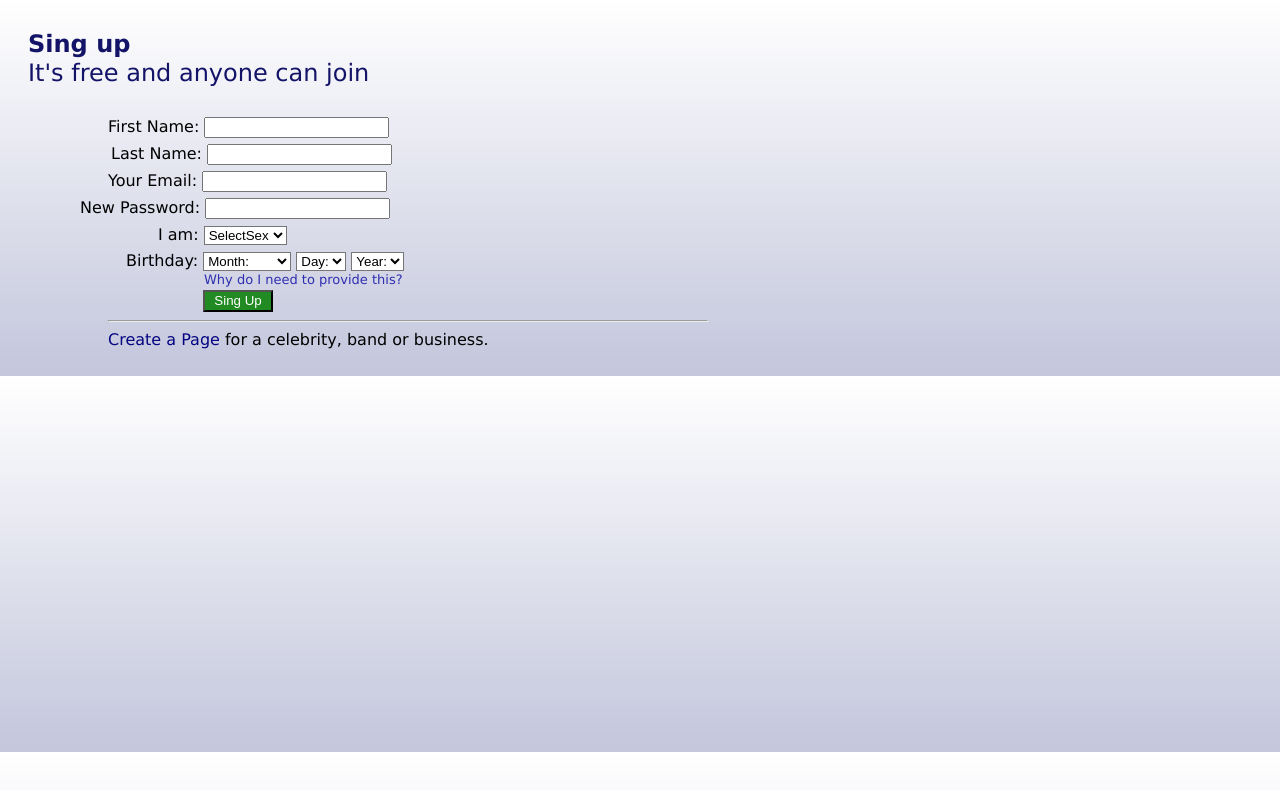
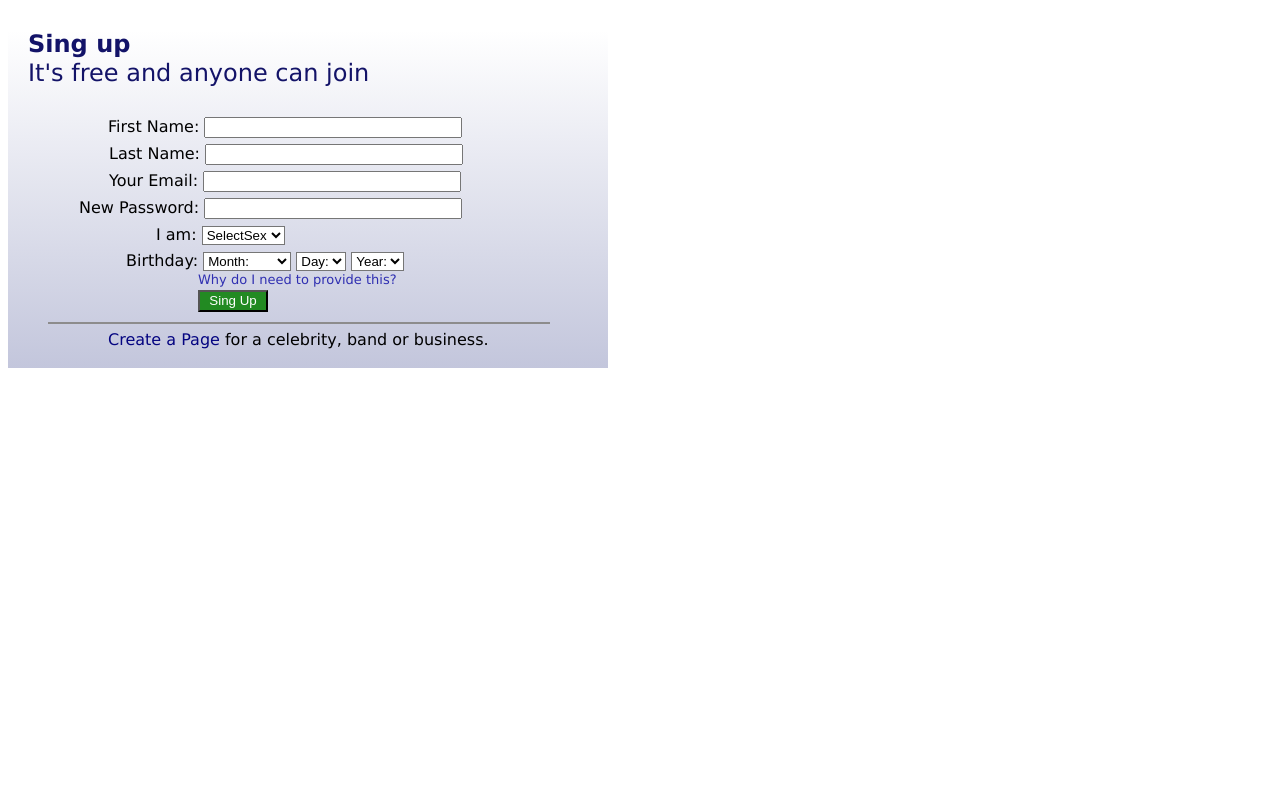
Before and after one commit to fanyalvarez/HTML_Practices, a plain HTML site: page 03Form/Form.html in a window 1280 px wide. Drawn offline with Linux system fonts and the light colour scheme.

Commit message:
changes in the form

```diff
--- a/03Form/Form.html
+++ b/03Form/Form.html
@@ -26,7 +26,7 @@
                     <input type='text' name='lastName' />
                 </div>
                 <div>
-                    <label for="yourEmail" class="name">Your Email:</label>
+                    <label for="yourEmail" class="email">Your Email:</label>
                     <input type="email" name="yourEmail" />
                 </div>
                 <div>
@@ -159,7 +159,7 @@
                     <p>Why do I need to provide this?</p>
                     <button type="submit">Sing Up</button>
             </form>
-            <hr>
+            <div class="line"></div>
             <a href="" >Create a Page</a><a href="" class="anchor"> for a celebrity, band or business.</a>
             <br><br>
         </section>
--- a/03Form/style.css
+++ b/03Form/style.css
@@ -1,75 +1,85 @@
-body{
-    font-family: Verdana, Geneva, Tahoma, sans-serif ;
-    background-image:linear-gradient(white,rgb(195, 198, 220)) ;
+body {
+    font-family: Verdana, Geneva, Tahoma, sans-serif;
 }
-section{
-    margin-top:30px;
+
+main{
+    background-image: linear-gradient(white, rgb(195, 198, 220));
+    width: 600px;
+}
+
+section {
+    margin-top: 30px;
     margin-left: 20px;
 }
 
-h1{
+h1 {
     font-weight: 700;
     margin-bottom: 1px;
     color: rgb(19, 19, 104);
 }
 
-h2{
+h2 {
     font-weight: 500;
     margin-top: 1px;
     margin-bottom: 17px;
     color: rgb(19, 19, 104);
 }
 
-.section2{
+.section2 {
     margin-left: 70px;
 }
+
 div {
-margin-left: 30px;
-margin-bottom: 6px;
-width: 600px;
+    margin-left: 30px;
+    margin-bottom: 6px;
+    width: 600px;
 
 }
 
-input{
-    max-width: 500px;
+input {
+    width: 250px;
     margin-right: 0%;
 }
 
-.first{
+.first {
     margin-bottom: 30px;
 }
 
-.last{
-   margin-left: 3px;
+.last {
+    margin-left: 1px;
 }
 
-.password{
-    margin-left: -28px;
+.email{
+    margin-left: 1px;
 }
 
-.im{
-    margin-left: 50px;
+.password {
+    margin-left: -29px;
 }
 
-.birthday{
+.im {
+    margin-left: 48px;
+}
+
+.birthday {
     margin-left: 18px;
 }
 
-select{
+select {
     background-color: white;
     font-weight: 500;
 }
 
-p{
-    margin-left: 96px;
+p {
+    margin-left: 90px;
     margin-top: 1px;
     margin-bottom: 3px;
     font-size: small;
     color: rgb(47, 47, 177);
 }
 
-button{
-    margin-left: 95px;
+button {
+    margin-left: 90px;
     background-color: rgb(34, 138, 34);
     color: white;
     font-weight: 500;
@@ -77,12 +87,20 @@ button{
     padding-bottom: 2px;
 }
 
-a{
+.line{
+    border: 1px solid rgb(141, 140, 140);
+    width: 500px;
+    margin-left: -60px;
+    margin-top: 10px;
+
+}
+
+a {
     text-decoration: none;
     color: rgb(4, 4, 128);
     font-weight: 500;
 }
 
-.anchor{
+.anchor {
     color: black;
 }
```
